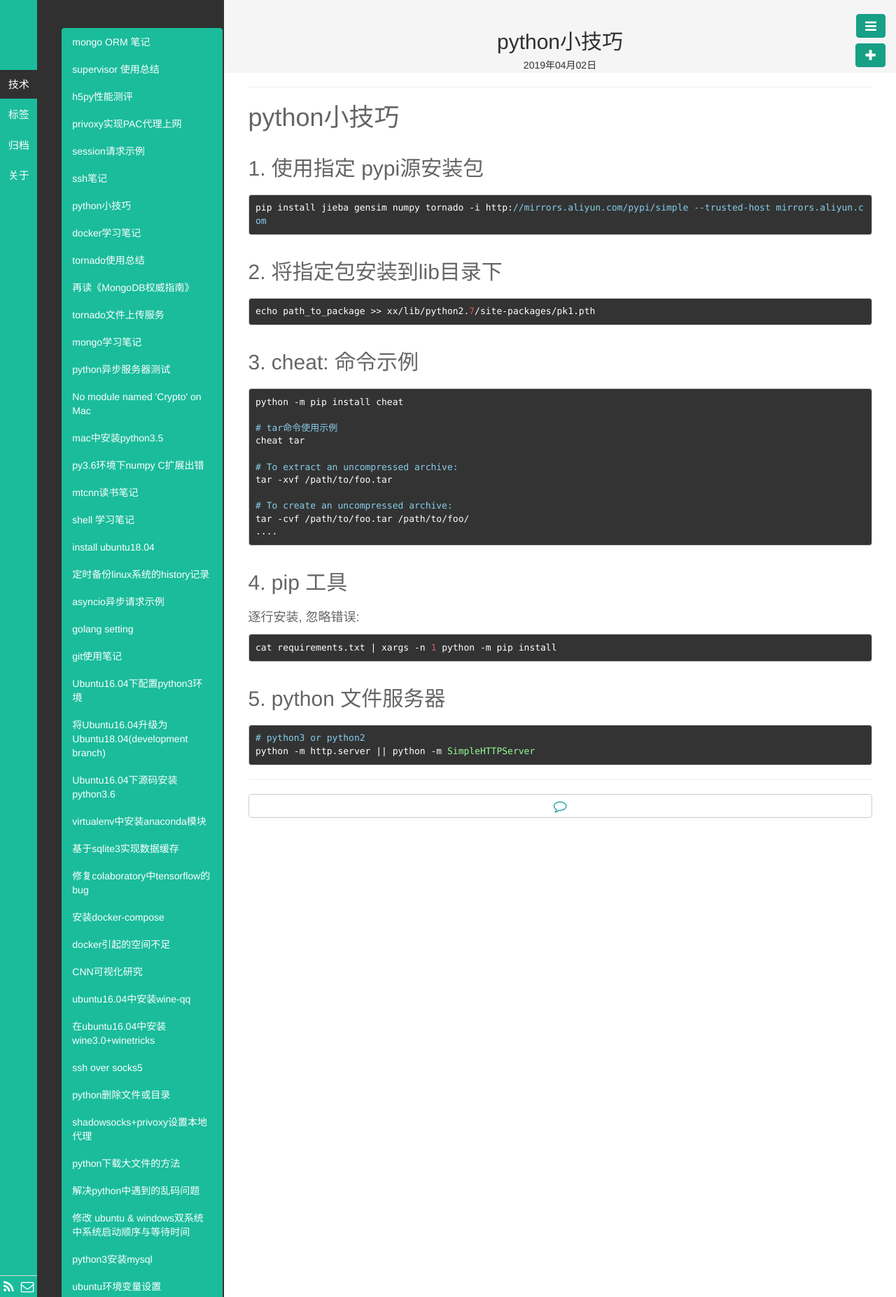
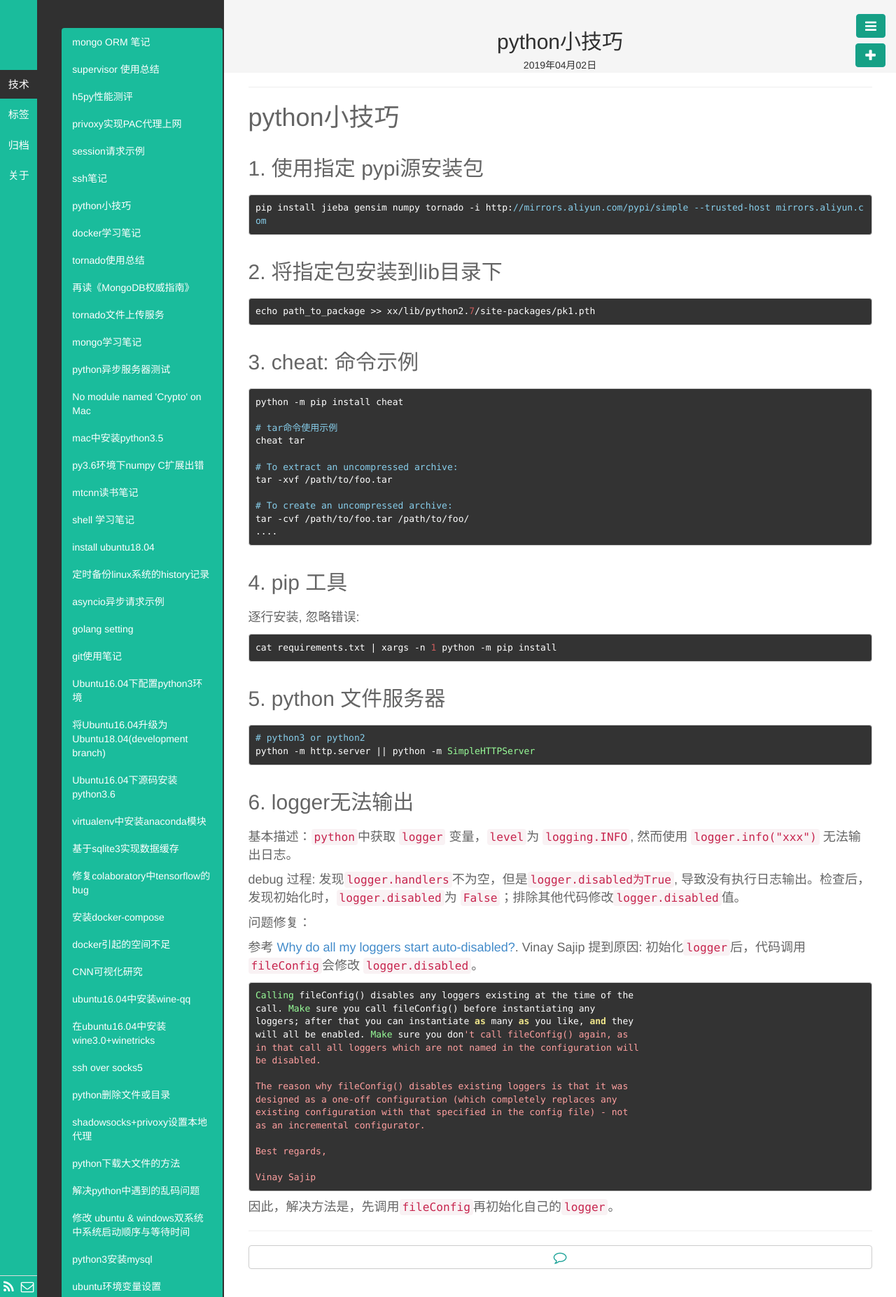
Before and after one commit to fengrk/frkhit.github.io, a Jekyll site: the page built from _posts/blog/2019-04-02-python_tips.md, in a window 1280 px wide. Shown: the whole page at 70% size. Built offline with Jekyll 4.4.1, drawn with Linux system fonts in a browser that asks for light colours; Markdown is read by kramdown in place of the engine named in the settings.

Commit message:
python笔记：logger无法输出日志

````diff
--- a/_posts/blog/2019-04-02-python_tips.md
+++ b/_posts/blog/2019-04-02-python_tips.md
@@ -46,3 +46,33 @@ cat requirements.txt | xargs -n 1 python -m pip install
 # python3 or python2
 python -m http.server || python -m SimpleHTTPServer
 ```
+
+## 6. logger无法输出
+
+基本描述：`python`中获取 `logger` 变量，`level`为 `logging.INFO`, 然而使用 `logger.info("xxx")` 无法输出日志。
+
+debug 过程: 发现`logger.handlers`不为空，但是`logger.disabled为True`, 导致没有执行日志输出。检查后，发现初始化时，`logger.disabled`为 `False`；排除其他代码修改`logger.disabled`值。
+
+问题修复：
+
+参考[
+Why do all my loggers start auto-disabled?](https://bytes.com/topic/python/answers/832745-why-do-all-my-loggers-start-auto-disabled). Vinay Sajip 提到原因: 初始化`logger`后，代码调用`fileConfig`会修改 `logger.disabled`。
+
+```
+Calling fileConfig() disables any loggers existing at the time of the
+call. Make sure you call fileConfig() before instantiating any
+loggers; after that you can instantiate as many as you like, and they
+will all be enabled. Make sure you don't call fileConfig() again, as
+in that call all loggers which are not named in the configuration will
+be disabled.
+
+The reason why fileConfig() disables existing loggers is that it was
+designed as a one-off configuration (which completely replaces any
+existing configuration with that specified in the config file) - not
+as an incremental configurator.
+
+Best regards,
+
+Vinay Sajip
+```
+因此，解决方法是，先调用`fileConfig`再初始化自己的`logger`。
````
